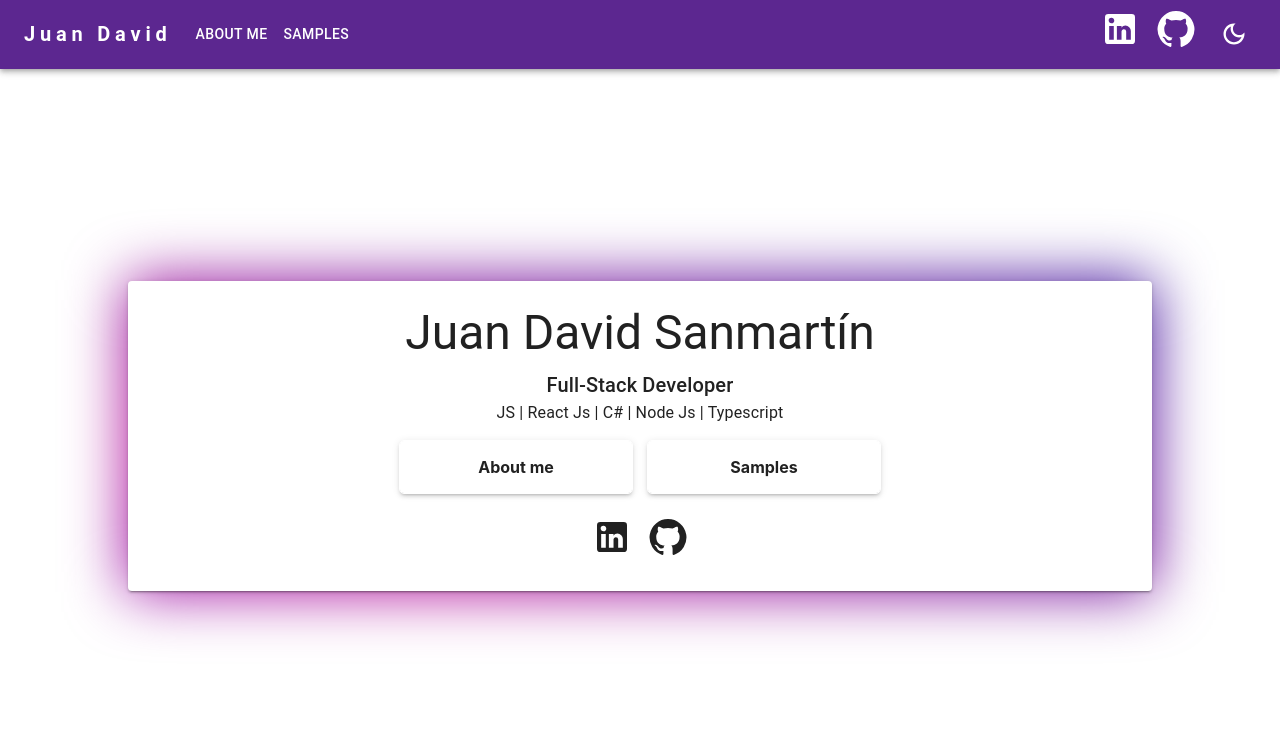
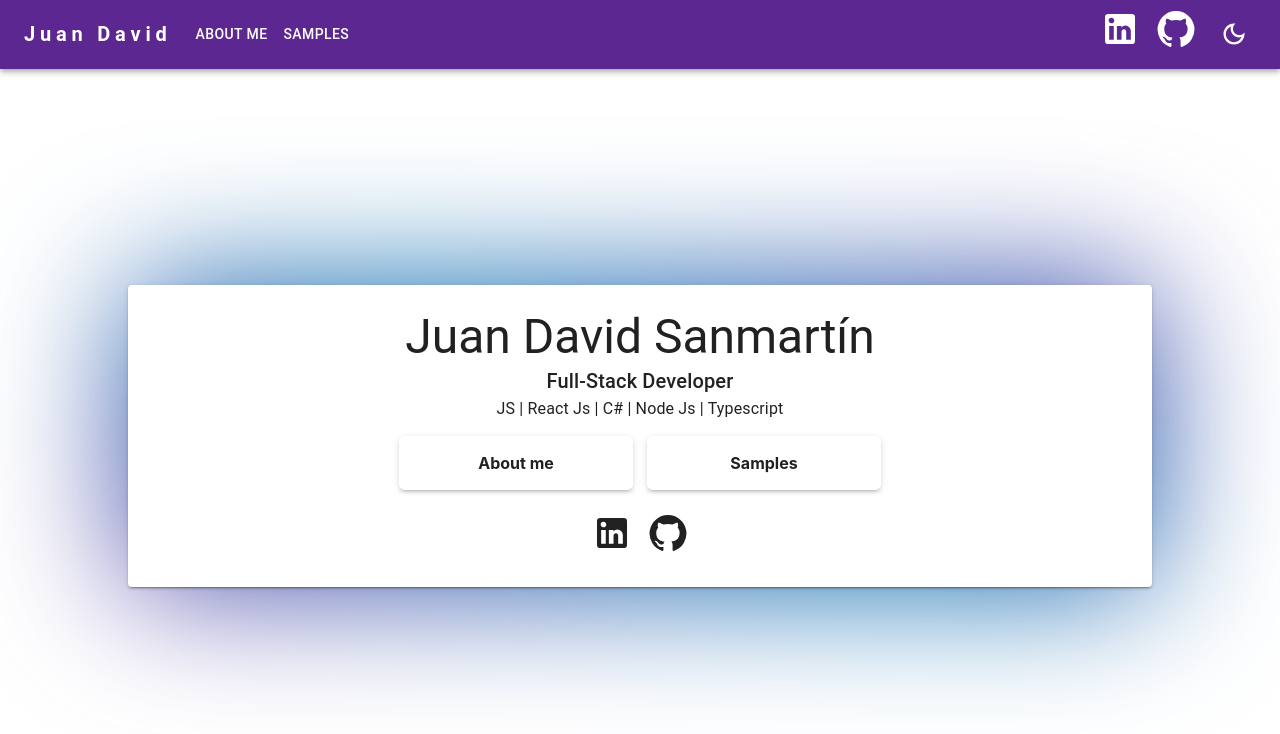
Before and after one commit to jd-sanmartin/Portfolio, a Next.js app: page / in a window 1280 px wide. Shown: the top 734 px of the page. Built offline with nearby package versions, Linux system fonts and the light colour scheme.

Commit message:
Updated Theme support

```diff
--- a/components/NavBar.tsx
+++ b/components/NavBar.tsx
@@ -118,7 +118,7 @@ export default function NavBar({ isDarkTheme, toggleTheme }: props) {
               textDecoration: 'none',
               }}
             >
-              Juan David
+              JDS
             </Typography>
           </Link>
           <Box sx={{ flexGrow: 1, display: { xs: 'none', md: 'flex' } }}>
--- a/components/map/CoordinatesListItem.tsx
+++ b/components/map/CoordinatesListItem.tsx
@@ -19,7 +19,7 @@ export default function CoordinatesListItem(props: CoordinateListItemProps) {
         backgroundColor: 'background.paper',
         borderRadius: 0,
         position: 'relative',
-        borderColor: '#777',
+        borderColor: 'divider',
       }}
     >
       <div style={{position: 'absolute', right: 10, top: 10}}>
--- a/components/map/SideMenu.tsx
+++ b/components/map/SideMenu.tsx
@@ -93,8 +93,6 @@ export default function SideMenu() {
         <Box sx={{ borderBottom: 1, borderColor: 'divider' }}>
           <Tabs
             value={value}
-            textColor='secondary'
-            indicatorColor='secondary'
             variant= 'fullWidth'
             onChange={handleChange}
           >
--- a/pages/index.tsx
+++ b/pages/index.tsx
@@ -74,13 +74,13 @@ export default function Home() {
               width: '100%',
               top: 0,
               left: 0,
-              filter: 'blur(30px)'
+              filter: 'blur(70px)'
             }}
           >
 
           </div>
-          <Paper sx={{ padding: 3, minWidth: '80vw', position: 'relative' }} elevation={2} >
-            <Typography variant='h3' align='center' color='text.primary' mb={1}>Juan David Sanmartín</Typography>
+          <Paper sx={{ padding: 3, minWidth: '80vw', position: 'relative', }} elevation={2} >
+            <Typography variant='h3' align='center' color='text.primary'>Juan David Sanmartín</Typography>
             <Typography variant='h6' align='center' color='text.primary'>Full-Stack Developer</Typography>
             <Typography variant='body1' align='center' color='text.primary' mb={2}>JS | React Js | C# | Node Js | Typescript</Typography>
 
--- a/styles/globals.css
+++ b/styles/globals.css
@@ -19,12 +19,12 @@ a {
 }
 
 .animated-gradient-1 {
-  background: linear-gradient(25deg, #1c06ae, #9e1bda, #281bda, #b20a99, #19109c, #780398, #19109c);
+  background: linear-gradient(25deg, #4c33ec, #9e1bda, #281bda, #b20a99, #0870b1, #780398, #19109c);
   background-size: 600% 600%;
-  -webkit-animation: animatedGradient 8s ease infinite;
-  -moz-animation: animatedGradient 8s ease infinite;
-  -o-animation: animatedGradient 8s ease infinite;
-  animation: animatedGradient 8s ease infinite;
+  -webkit-animation: animatedGradient 6s ease infinite;
+  -moz-animation: animatedGradient 6s ease infinite;
+  -o-animation: animatedGradient 6s ease infinite;
+  animation: animatedGradient 6s ease infinite;
 }
 @-webkit-keyframes animatedGradient {
   0%{background-position:52% 0%}
```
Also changed, not shown: components/map/MapButtons.tsx (+4 -4 lines), components/map/MapContainer.tsx (+21 -5 lines).
